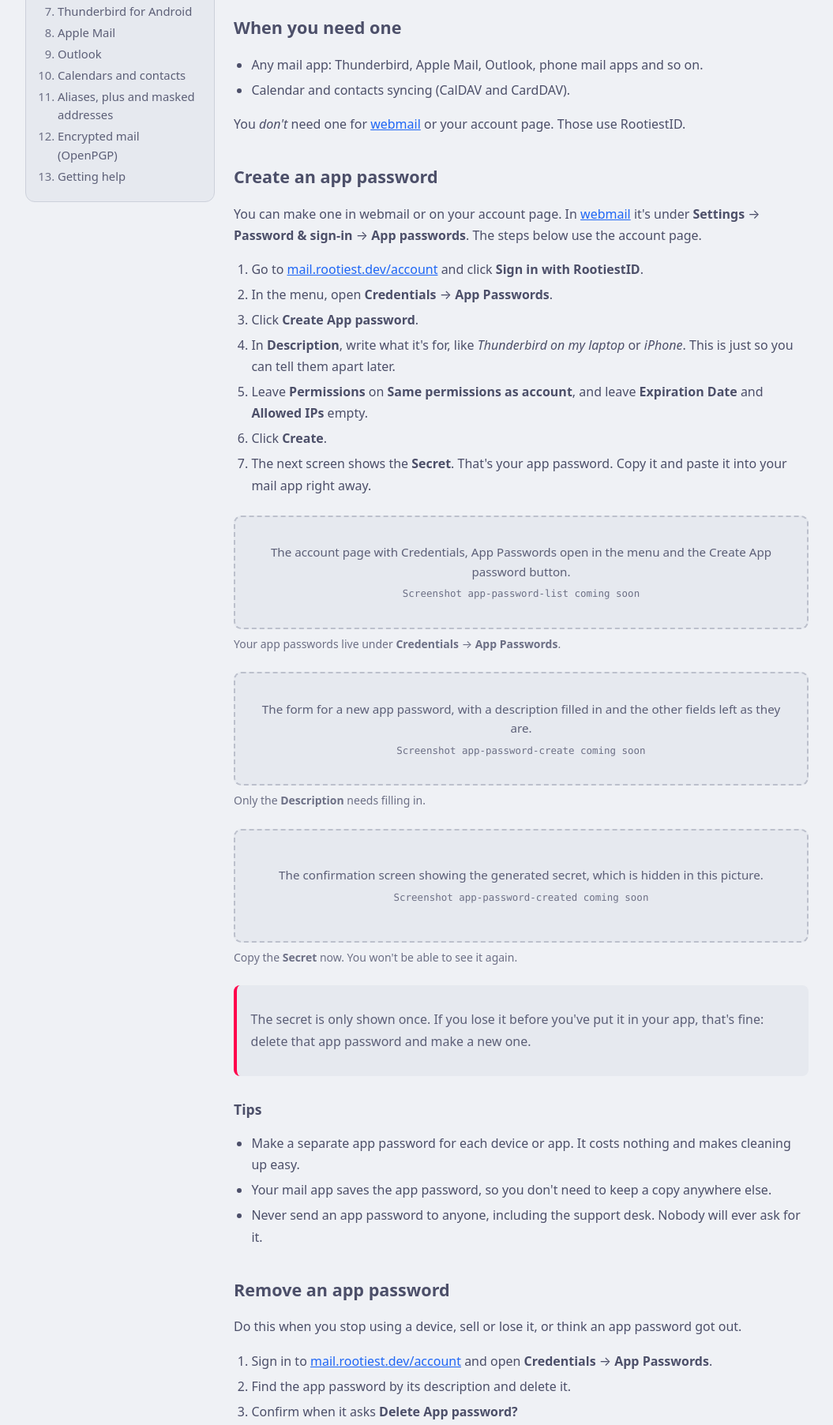
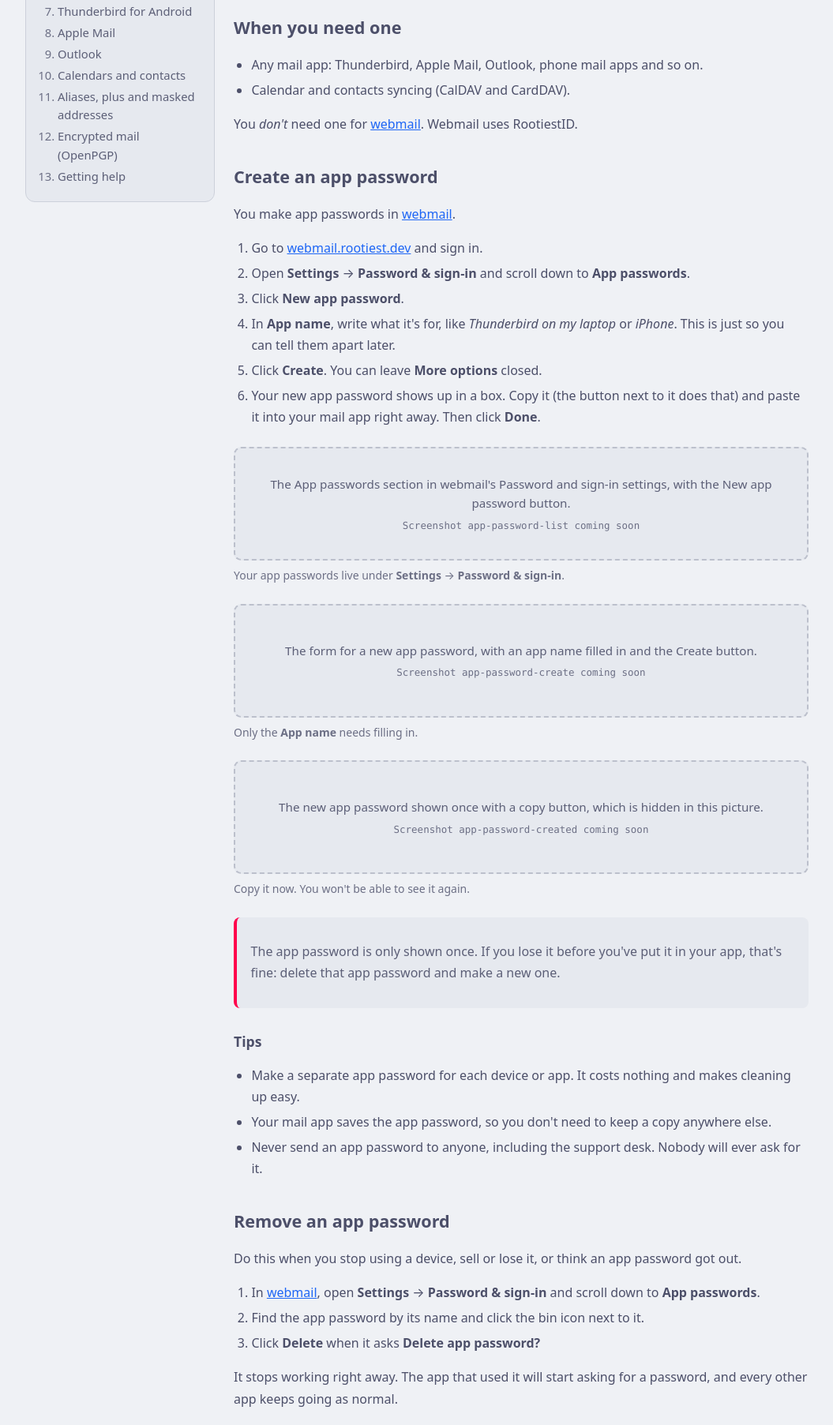
Before and after one commit to rootiest/rootiest-fyi, a plain HTML site: page site/email/app-passwords/index.html in a window 1280 px wide. Shown: the part 316-2121 px from the top of the page at 79% size, without its empty margins (112-1167 px from the left). Drawn offline with Linux system fonts and the light colour scheme.

Commit message:
fix(email): make app passwords a webmail task
Stalwart's own pages at mail.rootiest.dev are going away for regular users, so the guide stops sending people to the account page. App passwords are made and removed in webmail, sign-in and the index point only at webmail, the encryption note points at webmail's Encryption section, and the webmail note drops the account page warning. The screenshot list now takes the app password shots in webmail.

Refs rootiest/rootiest-infra#229

```diff
--- a/site/email/app-passwords/index.html
+++ b/site/email/app-passwords/index.html
@@ -81,28 +81,27 @@
   <li>Any mail app: Thunderbird, Apple Mail, Outlook, phone mail apps and so on.</li>
   <li>Calendar and contacts syncing (CalDAV and CardDAV).</li>
 </ul>
-<p>You <em>don't</em> need one for <a href="../webmail/">webmail</a> or your account page. Those use RootiestID.</p>
+<p>You <em>don't</em> need one for <a href="../webmail/">webmail</a>. Webmail uses RootiestID.</p>
 
 <h2>Create an app password</h2>
-<p>You can make one in webmail or on your account page. In <a href="../webmail/">webmail</a> it's under <strong>Settings</strong> → <strong>Password &amp; sign-in</strong> → <strong>App passwords</strong>. The steps below use the account page.</p>
+<p>You make app passwords in <a href="../webmail/">webmail</a>.</p>
 <ol>
-  <li>Go to <a href="https://mail.rootiest.dev/account/">mail.rootiest.dev/account</a> and click <strong>Sign in with RootiestID</strong>.</li>
-  <li>In the menu, open <strong>Credentials</strong> → <strong>App Passwords</strong>.</li>
-  <li>Click <strong>Create App password</strong>.</li>
-  <li>In <strong>Description</strong>, write what it's for, like <em>Thunderbird on my laptop</em> or <em>iPhone</em>. This is just so you can tell them apart later.</li>
-  <li>Leave <strong>Permissions</strong> on <strong>Same permissions as account</strong>, and leave <strong>Expiration Date</strong> and <strong>Allowed IPs</strong> empty.</li>
-  <li>Click <strong>Create</strong>.</li>
-  <li>The next screen shows the <strong>Secret</strong>. That's your app password. Copy it and paste it into your mail app right away.</li>
+  <li>Go to <a href="https://webmail.rootiest.dev">webmail.rootiest.dev</a> and sign in.</li>
+  <li>Open <strong>Settings</strong> → <strong>Password &amp; sign-in</strong> and scroll down to <strong>App passwords</strong>.</li>
+  <li>Click <strong>New app password</strong>.</li>
+  <li>In <strong>App name</strong>, write what it's for, like <em>Thunderbird on my laptop</em> or <em>iPhone</em>. This is just so you can tell them apart later.</li>
+  <li>Click <strong>Create</strong>. You can leave <strong>More options</strong> closed.</li>
+  <li>Your new app password shows up in a box. Copy it (the button next to it does that) and paste it into your mail app right away. Then click <strong>Done</strong>.</li>
 </ol>
 
-<figure class="shot shot-pending" data-shot="app-password-list"><span class="shot-placeholder" role="img" aria-label="The account page with Credentials, App Passwords open in the menu and the Create App password button."><span class="shot-alt">The account page with Credentials, App Passwords open in the menu and the Create App password button.</span><span class="shot-id">Screenshot app-password-list coming soon</span></span><figcaption>Your app passwords live under <strong>Credentials</strong> → <strong>App Passwords</strong>.</figcaption></figure>
+<figure class="shot shot-pending" data-shot="app-password-list"><span class="shot-placeholder" role="img" aria-label="The App passwords section in webmail&#x27;s Password and sign-in settings, with the New app password button."><span class="shot-alt">The App passwords section in webmail&#x27;s Password and sign-in settings, with the New app password button.</span><span class="shot-id">Screenshot app-password-list coming soon</span></span><figcaption>Your app passwords live under <strong>Settings</strong> → <strong>Password &amp; sign-in</strong>.</figcaption></figure>
 
-<figure class="shot shot-pending" data-shot="app-password-create"><span class="shot-placeholder" role="img" aria-label="The form for a new app password, with a description filled in and the other fields left as they are."><span class="shot-alt">The form for a new app password, with a description filled in and the other fields left as they are.</span><span class="shot-id">Screenshot app-password-create coming soon</span></span><figcaption>Only the <strong>Description</strong> needs filling in.</figcaption></figure>
+<figure class="shot shot-pending" data-shot="app-password-create"><span class="shot-placeholder" role="img" aria-label="The form for a new app password, with an app name filled in and the Create button."><span class="shot-alt">The form for a new app password, with an app name filled in and the Create button.</span><span class="shot-id">Screenshot app-password-create coming soon</span></span><figcaption>Only the <strong>App name</strong> needs filling in.</figcaption></figure>
 
-<figure class="shot shot-pending" data-shot="app-password-created"><span class="shot-placeholder" role="img" aria-label="The confirmation screen showing the generated secret, which is hidden in this picture."><span class="shot-alt">The confirmation screen showing the generated secret, which is hidden in this picture.</span><span class="shot-id">Screenshot app-password-created coming soon</span></span><figcaption>Copy the <strong>Secret</strong> now. You won't be able to see it again.</figcaption></figure>
+<figure class="shot shot-pending" data-shot="app-password-created"><span class="shot-placeholder" role="img" aria-label="The new app password shown once with a copy button, which is hidden in this picture."><span class="shot-alt">The new app password shown once with a copy button, which is hidden in this picture.</span><span class="shot-id">Screenshot app-password-created coming soon</span></span><figcaption>Copy it now. You won't be able to see it again.</figcaption></figure>
 
 <aside class="warning">
-  <p>The secret is only shown once. If you lose it before you've put it in your app, that's fine: delete that app password and make a new one.</p>
+  <p>The app password is only shown once. If you lose it before you've put it in your app, that's fine: delete that app password and make a new one.</p>
 </aside>
 
 <h3>Tips</h3>
@@ -115,9 +114,9 @@
 <h2 id="revoke">Remove an app password</h2>
 <p>Do this when you stop using a device, sell or lose it, or think an app password got out.</p>
 <ol>
-  <li>Sign in to <a href="https://mail.rootiest.dev/account/">mail.rootiest.dev/account</a> and open <strong>Credentials</strong> → <strong>App Passwords</strong>.</li>
-  <li>Find the app password by its description and delete it.</li>
-  <li>Confirm when it asks <strong>Delete App password?</strong></li>
+  <li>In <a href="https://webmail.rootiest.dev">webmail</a>, open <strong>Settings</strong> → <strong>Password &amp; sign-in</strong> and scroll down to <strong>App passwords</strong>.</li>
+  <li>Find the app password by its name and click the bin icon next to it.</li>
+  <li>Click <strong>Delete</strong> when it asks <strong>Delete app password?</strong></li>
 </ol>
 <p>It stops working right away. The app that used it will start asking for a password, and every other app keeps going as normal.</p>
 
```
Also changed, not shown: content/email/app-passwords.html (+15 -16 lines), content/email/encryption.html (+1 -1 lines), content/email/index.html (+1 -1 lines), content/email/sign-in.html (+1 -5 lines), content/email/webmail.html (+1 -2 lines), site/email/encryption/index.html (+1 -1 lines), site/email/index.html (+1 -1 lines), site/email/sign-in/index.html (+1 -5 lines), site/email/webmail/index.html (+1 -2 lines), 1 other file.
